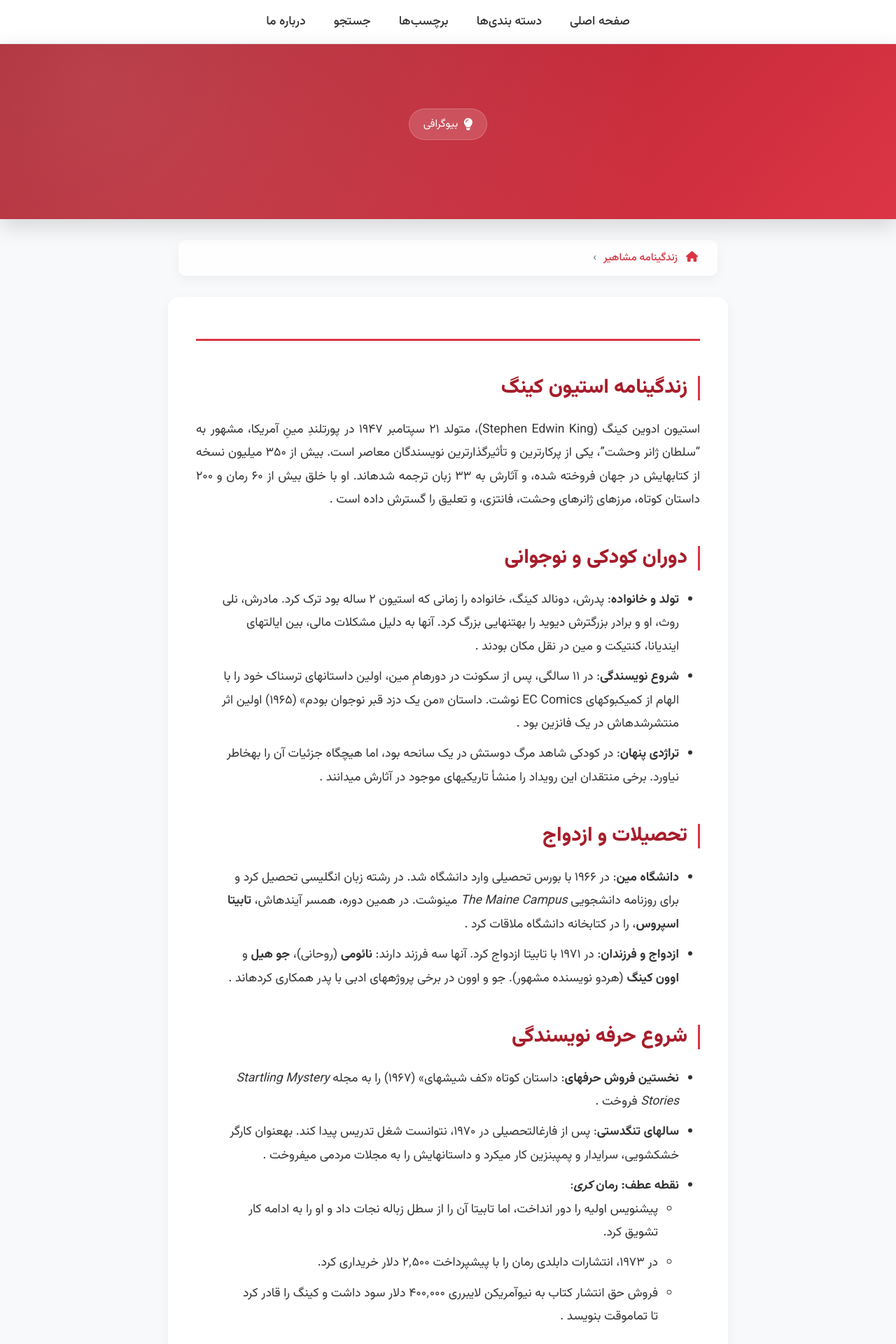
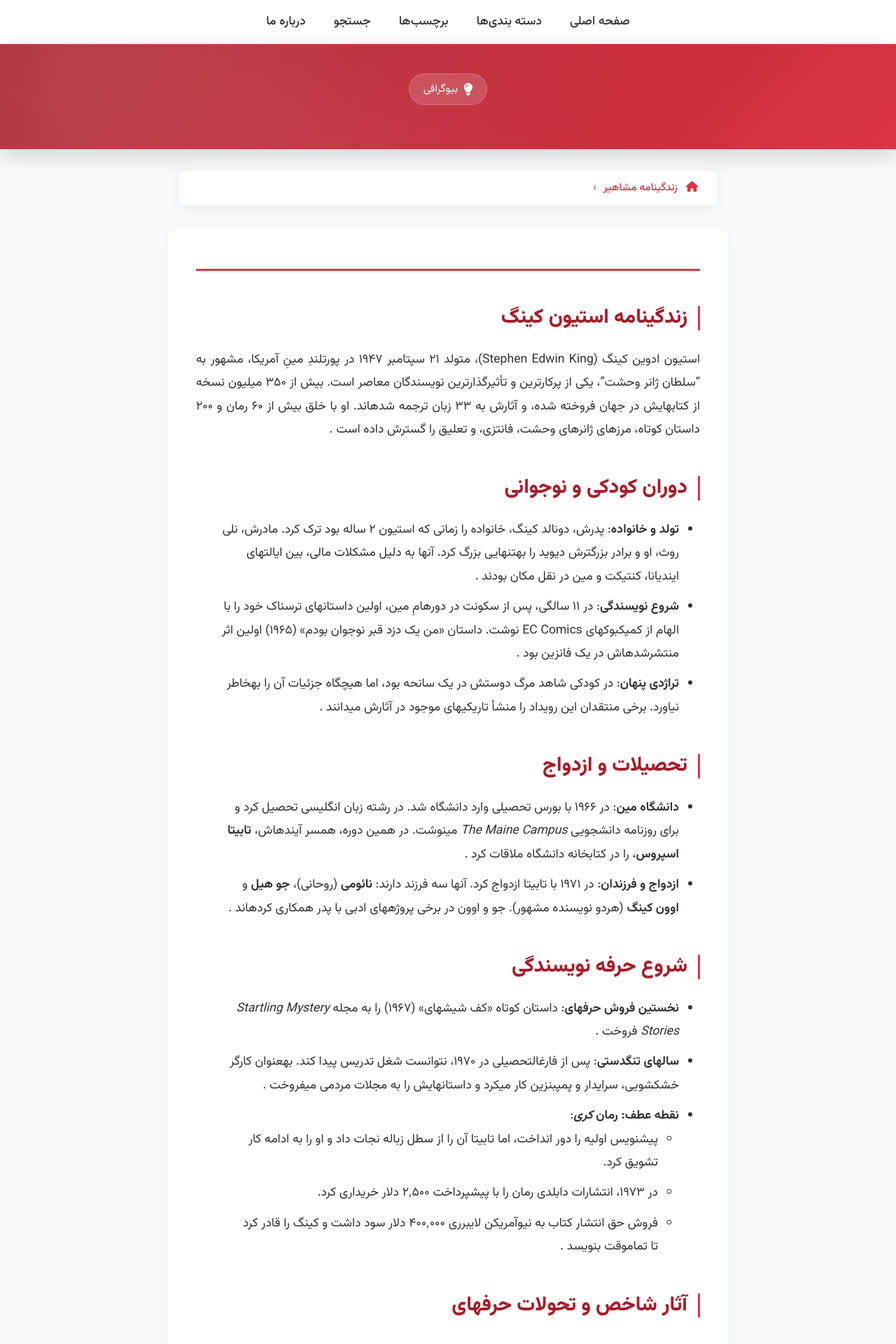
Before and after one commit to darkblog/darkblog.github.io, a Jekyll site: the page built from blog.html, in a window 1280 px wide. Shown: the top 1920 px of the page at 70% size. Built offline with Jekyll 4.4.1, drawn with Linux system fonts in a browser that asks for light colours.

Commit message:
Update blog.html

```diff
--- a/blog.html
+++ b/blog.html
@@ -99,7 +99,7 @@ sitemap: false
             --light-bg: #f8f9fa;
             --card-bg: #ffffff;
             --border-color: #e9ecef;
-            --header-height: 250px;
+            --header-height: 150px;
         }
 
         body {
```
